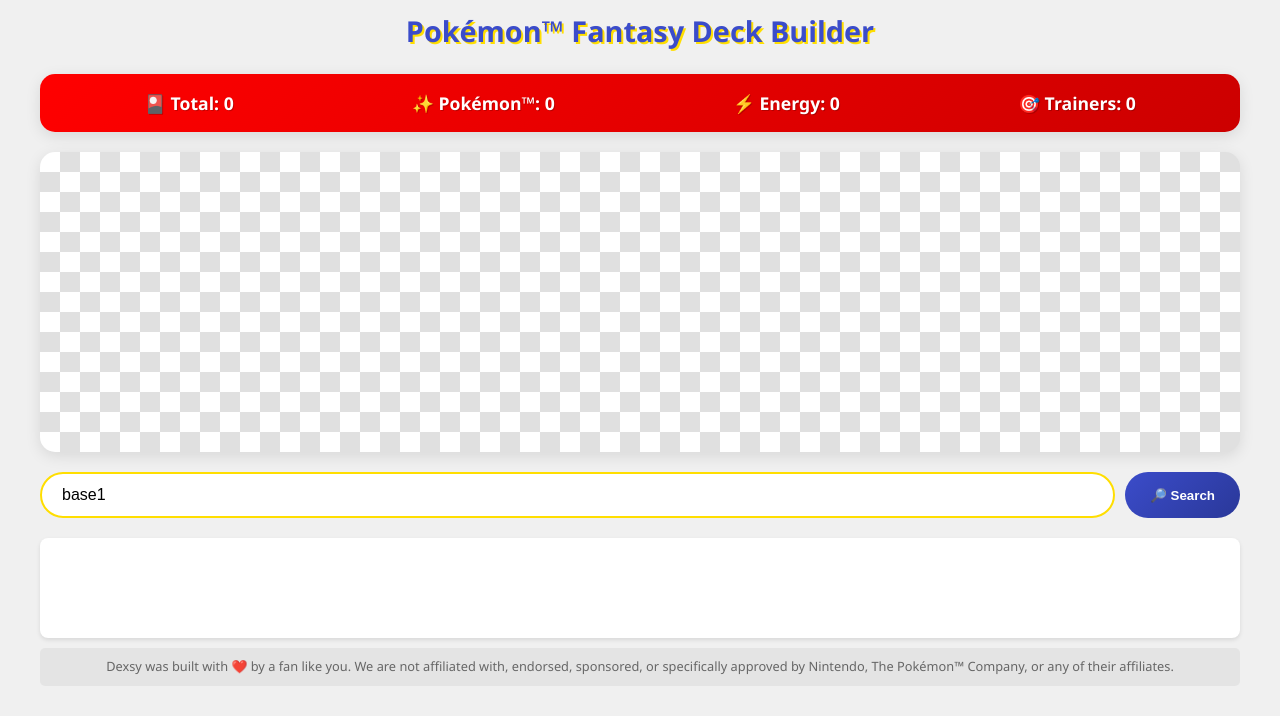
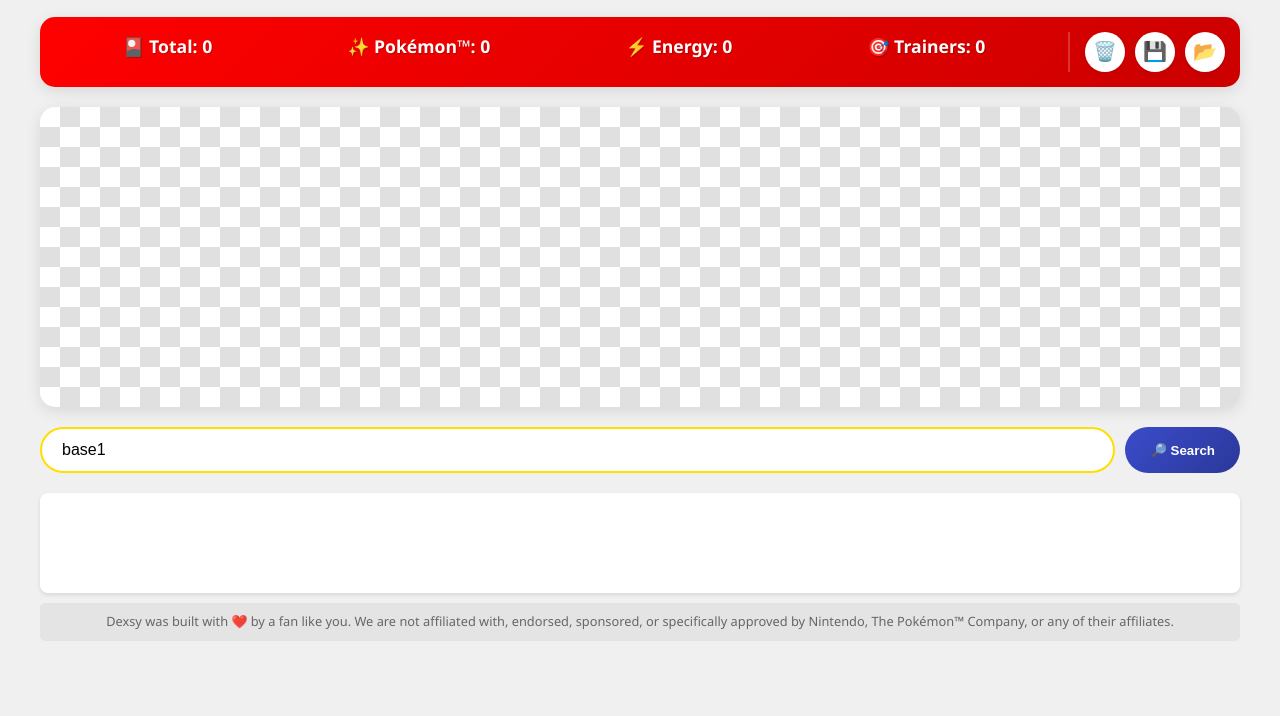
Before and after one commit to garfbargle/dexsy, a plain HTML site: page index.html in a window 1280 px wide. Shown: the part 173-889 px from the top of the page. After the commit the page ends 844 px from the top, so only its background shows below. Drawn offline with Linux system fonts and the light colour scheme; no server answers.

Commit message:
moved the deck buttons into the deck stats

```diff
--- a/index.html
+++ b/index.html
@@ -11,7 +11,16 @@
 </head>
 <body>
     <div class="container">
+        <h1>📕 Dexsy</h1>
+        <h2> Pokémon™ Fantasy Deck Builder</h2>
 
+        <div class="deck-controls-container">
+            <div class="deck-stats">
+                <div class="stat">🎴 Total: <span id="total-count">0</span></div>
+                <div class="stat">✨ Pokémon™: <span id="pokemon-count">0</span></div>
+                <div class="stat">⚡ Energy: <span id="energy-count">0</span></div>
+                <div class="stat">🎯 Trainers: <span id="trainer-count">0</span></div>
+            </div>
             <div class="button-container">
                 <button id="undoBtn" aria-label="Undo remove" data-label="Undo" style="display: none;">
                     ↩️
@@ -29,14 +38,6 @@
                     📂
                 </button>
             </div>
-        <h1>📕 Dexsy</h1>
-        <h2> Pokémon™ Fantasy Deck Builder</h2>
-
-        <div class="deck-stats">
-            <div class="stat">🎴 Total: <span id="total-count">0</span></div>
-            <div class="stat">✨ Pokémon™: <span id="pokemon-count">0</span></div>
-            <div class="stat">⚡ Energy: <span id="energy-count">0</span></div>
-            <div class="stat">🎯 Trainers: <span id="trainer-count">0</span></div>
         </div>
 
         <div id="deck-display" class="deck-display">
--- a/styles.css
+++ b/styles.css
@@ -51,15 +51,22 @@
             text-shadow: 2px 2px var(--pokemon-yellow);
         }
 
-        .deck-stats {
+        .deck-controls-container {
             display: flex;
-            justify-content: space-around;
+            justify-content: space-between;
             background: linear-gradient(135deg, var(--gradient-start), var(--gradient-end));
             padding: 15px;
             border-radius: 15px;
             margin-bottom: 20px;
             box-shadow: 0 4px 15px rgba(0,0,0,0.1);
+        }
+
+        .deck-stats {
+            display: flex;
+            flex: 1;
+            justify-content: space-around;
             color: white;
+            padding-right: 15px;
         }
 
         .stat {
@@ -494,13 +501,15 @@
 
         .button-container {
             display: flex;
+            gap: 10px;
             justify-content: flex-end;
-            gap: 10px;
-            margin: 10px;
+            align-items: center;
+            padding-left: 15px;
+            border-left: 2px solid rgba(255, 255, 255, 0.2);
         }
 
         .button-container button {
-            padding: 12px;
+            padding: 0;
             border: none;
             border-radius: 50%;
             background-color: white;
@@ -508,6 +517,12 @@
             transition: all 0.3s ease;
             font-size: 1.2rem;
             box-shadow: 0 2px 8px rgba(0,0,0,0.1);
+            width: 40px;
+            height: 40px;
+            display: flex;
+            align-items: center;
+            justify-content: center;
+            line-height: 1;
         }
 
         .button-container button:hover {
```
Lines whose indentation alone changed are shown as unchanged.
